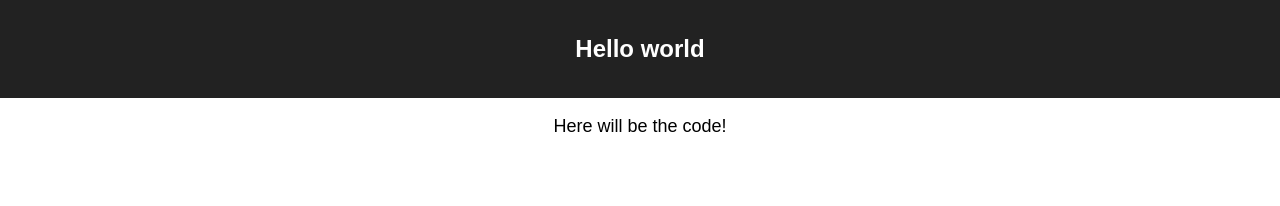
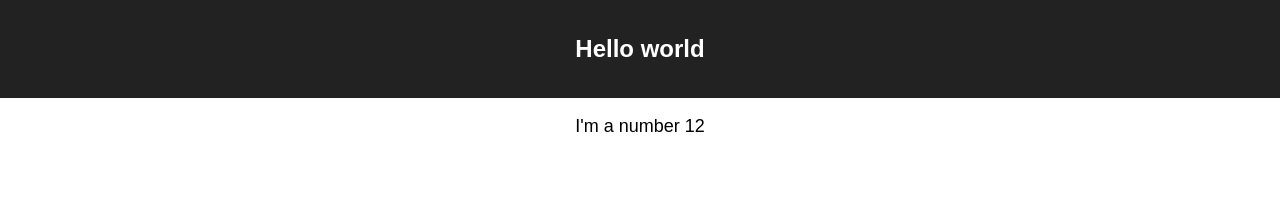
Before and after one commit to borisnadion/react_redux_intro, a React (Create React App) app: page / in a window 1280 px wide. Shown: the top 206 px of the page. Built offline with nearby package versions, Linux system fonts and the light colour scheme.

Commit message:
rendering

```diff
--- a/src/App.js
+++ b/src/App.js
@@ -1,5 +1,6 @@
 import React, { Component } from 'react';
 import './App.css';
+import Number from './components/number';
 
 class App extends Component {
   render() {
@@ -9,7 +10,7 @@ class App extends Component {
           <h2>Hello world</h2>
         </div>
         <p className="App-intro">
-          Here will be the code!
+          <Number value={ 12 } />
         </p>
       </div>
     );
--- /dev/null
+++ b/src/components/number.js
@@ -0,0 +1,7 @@
+import React from 'react';
+
+const Number = ({ value }) => (
+  <div>I'm a number { value }</div>
+);
+
+export default Number;
```
